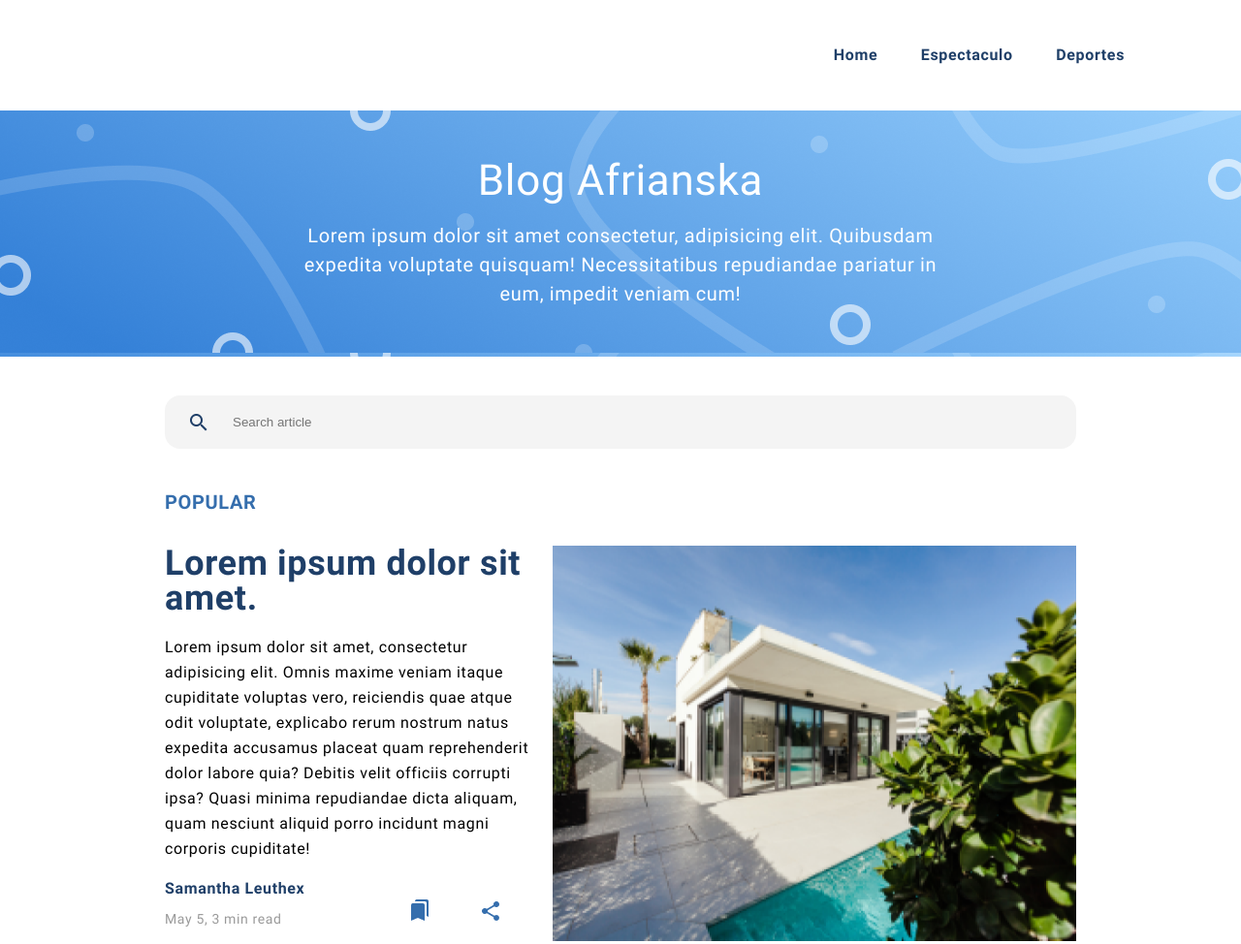
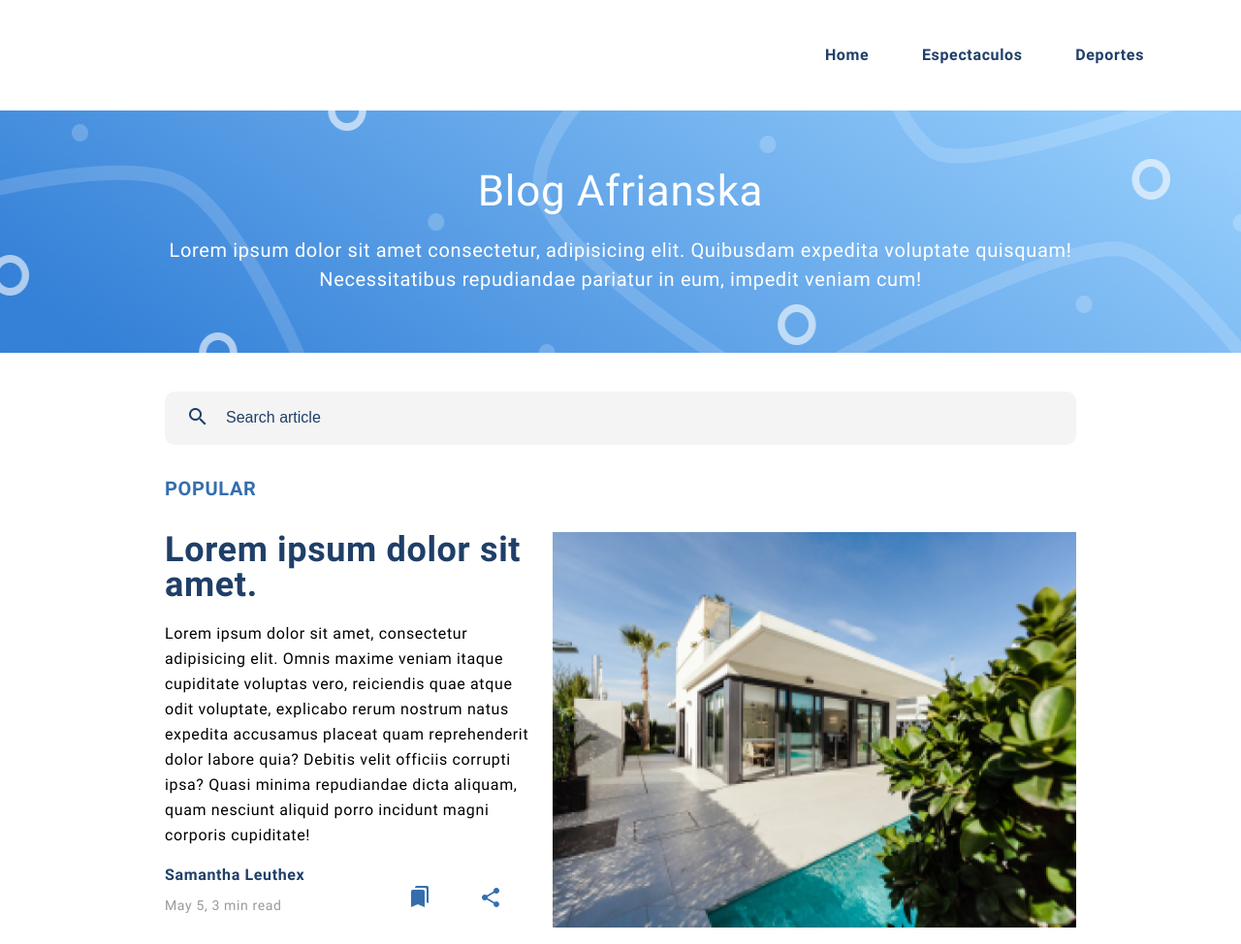
Before and after one commit to javiando/hackaton6, a plain HTML site: page index.html in a window 1280 px wide. Shown: the top 974 px of the page at 97% size. Drawn offline with Linux system fonts and the light colour scheme.

Commit message:
modificaciones

```diff
--- a/index.html
+++ b/index.html
@@ -8,40 +8,39 @@
     <link rel="stylesheet" href="./styles/main.css" />
   </head>
   <body>
+    <div class="wrapper">
       <!--HEADER-->
-    <header class="header">
-      <div class="headercontainer flex justify-between align-center">
-        <div class="logo">
+      <header class="header flex justify-between align-center">
+        <a href="" class="header-logo">
           <img src="./images/logo-header.png" alt="" />
-        </div>
-        <div class="nav">
-          <nav>
+        </a>
+        <nav class="header-nav">
           <ul>
-              Home
-            </ul>
-            <ul>
-              Espectaculo
-            </ul>
-            <ul>
-              Deportes
+            <li><a href="">Home</a></li>
+            <li><a href="">Espectaculos</a></li>
+            <li><a href="">Deportes</a></li>
           </ul>
         </nav>
-        </div>
-      </div>
-      <div class="banner flex">
+      </header>
+
+      <!--MAIN-->
+      <main class="main">
+        <section class="banner">
+          <img src="./images/banner.png" alt="" />
+            <div class="banner-text">
               <h1>Blog Afrianska</h1>
               <p>
-          Lorem ipsum dolor sit amet consectetur, adipisicing elit. Quibusdam
-          expedita voluptate quisquam! Necessitatibus repudiandae pariatur in
-          eum, impedit veniam cum!
+                Lorem ipsum dolor sit amet consectetur, adipisicing elit.
+                Quibusdam expedita voluptate quisquam! </br>Necessitatibus
+                repudiandae pariatur in eum, impedit veniam cum!
               </p>
             </div>
-    </header>
-    <!--MAIN-->
-    <main class="main">
-      <div class="searchbar flex">
+        </section>
+        <div class="container">
+          <section class="searchbar flex align-center">
+            <i><img src="./images/icon-search.png" alt="" /></i>
             <input type="text" placeholder="Search article" />
-      </div>
+          </section>
           <!-- UPPER MAIN -->
           <h2>POPULAR</h2>
           <div class="uppermain">
@@ -50,13 +49,13 @@
               <article>
                 <h3>Lorem ipsum dolor sit amet.</h3>
                 <p>
-              Lorem ipsum dolor sit amet, consectetur adipisicing elit. Omnis
-              maxime veniam itaque cupiditate voluptas vero, reiciendis quae
-              atque odit voluptate, explicabo rerum nostrum natus expedita
-              accusamus placeat quam reprehenderit dolor labore quia? Debitis
-              velit officiis corrupti ipsa? Quasi minima repudiandae dicta
-              aliquam, quam nesciunt aliquid porro incidunt magni corporis
-              cupiditate!
+                  Lorem ipsum dolor sit amet, consectetur adipisicing elit.
+                  Omnis maxime veniam itaque cupiditate voluptas vero,
+                  reiciendis quae atque odit voluptate, explicabo rerum nostrum
+                  natus expedita accusamus placeat quam reprehenderit dolor
+                  labore quia? Debitis velit officiis corrupti ipsa? Quasi
+                  minima repudiandae dicta aliquam, quam nesciunt aliquid porro
+                  incidunt magni corporis cupiditate!
                 </p>
                 <div class="footerarticle flex justify-between align-center">
                   <div>
@@ -75,11 +74,13 @@
             <div class="others-uppermain flex justify-between">
               <article>
                 <img src="./images/2.png" alt="" />
-            <h4>Lorem ipsum dolor sit amet consectetur adipisicing elit.</h4>
+                <h4>
+                  Lorem ipsum dolor sit amet consectetur adipisicing elit.
+                </h4>
                 <p>
-              Lorem ipsum dolor sit amet consectetur adipisicing elit. Corporis,
-              deleniti? Id explicabo odit sint fugiat error voluptates mollitia,
-              facilis velit?
+                  Lorem ipsum dolor sit amet consectetur adipisicing elit.
+                  Corporis, deleniti? Id explicabo odit sint fugiat error
+                  voluptates mollitia, facilis velit?
                 </p>
                 <div class="footerarticle flex justify-between align-center">
                   <div>
@@ -94,11 +95,13 @@
               </article>
               <article>
                 <img src="./images/3.png" alt="" />
-            <h4>Lorem ipsum dolor sit amet consectetur adipisicing elit.</h4>
+                <h4>
+                  Lorem ipsum dolor sit amet consectetur adipisicing elit.
+                </h4>
                 <p>
-              Lorem ipsum dolor sit amet consectetur adipisicing elit. Corporis,
-              deleniti? Id explicabo odit sint fugiat error voluptates mollitia,
-              facilis velit?
+                  Lorem ipsum dolor sit amet consectetur adipisicing elit.
+                  Corporis, deleniti? Id explicabo odit sint fugiat error
+                  voluptates mollitia, facilis velit?
                 </p>
                 <div class="footerarticle flex justify-between align-center">
                   <div>
@@ -113,11 +116,13 @@
               </article>
               <article>
                 <img src="./images/4.png" alt="" />
-            <h4>Lorem ipsum dolor sit amet consectetur adipisicing elit.</h4>
+                <h4>
+                  Lorem ipsum dolor sit amet consectetur adipisicing elit.
+                </h4>
                 <p>
-              Lorem ipsum dolor sit amet consectetur adipisicing elit. Corporis,
-              deleniti? Id explicabo odit sint fugiat error voluptates mollitia,
-              facilis velit?
+                  Lorem ipsum dolor sit amet consectetur adipisicing elit.
+                  Corporis, deleniti? Id explicabo odit sint fugiat error
+                  voluptates mollitia, facilis velit?
                 </p>
                 <div class="footerarticle flex justify-between align-center">
                   <div>
@@ -143,12 +148,14 @@
                 <img id="img5" src="./images/5.png" alt="" />
               </div>
               <div class="rightside">
-            <h4>Lorem ipsum dolor sit amet consectetur adipisicing elit.</h4>
+                <h4>
+                  Lorem ipsum dolor sit amet consectetur adipisicing elit.
+                </h4>
                 <p>
-              Lorem ipsum, dolor sit amet consectetur adipisicing elit. Totam
-              vero beatae officia ipsum est nemo atque facilis et debitis.
-              Corrupti quas praesentium temporibus ab libero repudiandae
-              sapiente amet voluptatum magni.
+                  Lorem ipsum, dolor sit amet consectetur adipisicing elit.
+                  Totam vero beatae officia ipsum est nemo atque facilis et
+                  debitis. Corrupti quas praesentium temporibus ab libero
+                  repudiandae sapiente amet voluptatum magni.
                 </p>
                 <div class="footerarticle flex justify-between align-center">
                   <div>
@@ -167,12 +174,14 @@
                 <img src="./images/6.png" alt="" />
               </div>
               <div class="rightside">
-            <h4>Lorem ipsum dolor sit amet consectetur adipisicing elit.</h4>
+                <h4>
+                  Lorem ipsum dolor sit amet consectetur adipisicing elit.
+                </h4>
                 <p>
                   Lorem ipsum dolor sit amet consectetur adipisicing elit. Dolor
-              accusamus vero quos tempora perferendis modi dolore voluptatibus
-              excepturi doloremque nemo. Voluptates numquam similique molestiae
-              quo? Autem est possimus ipsa quisquam.
+                  accusamus vero quos tempora perferendis modi dolore
+                  voluptatibus excepturi doloremque nemo. Voluptates numquam
+                  similique molestiae quo? Autem est possimus ipsa quisquam.
                 </p>
                 <div class="footerarticle flex justify-between align-center">
                   <div>
@@ -191,12 +200,14 @@
                 <img src="./images/7.png" alt="" />
               </div>
               <div class="rightside">
-            <h4>Lorem ipsum dolor sit amet consectetur adipisicing elit.</h4>
+                <h4>
+                  Lorem ipsum dolor sit amet consectetur adipisicing elit.
+                </h4>
                 <p>
-              Lorem ipsum dolor sit, amet consectetur adipisicing elit. Commodi
-              a dicta sint optio, eveniet officia odio laborum dolor tempore ut
-              rem aspernatur? Ad nihil architecto repudiandae veniam. Illum,
-              quaerat ullam!
+                  Lorem ipsum dolor sit, amet consectetur adipisicing elit.
+                  Commodi a dicta sint optio, eveniet officia odio laborum dolor
+                  tempore ut rem aspernatur? Ad nihil architecto repudiandae
+                  veniam. Illum, quaerat ullam!
                 </p>
                 <div class="footerarticle flex justify-between align-center">
                   <div>
@@ -215,12 +226,15 @@
                 <img src="./images/8.png" alt="" />
               </div>
               <div class="rightside">
-            <h4>Lorem ipsum dolor sit amet consectetur adipisicing elit.</h4>
+                <h4>
+                  Lorem ipsum dolor sit amet consectetur adipisicing elit.
+                </h4>
                 <p>
-              Lorem ipsum dolor sit amet consectetur adipisicing elit. Corrupti,
-              delectus perspiciatis. Perspiciatis numquam temporibus, pariatur
-              soluta nisi repellendus quisquam, mollitia ea error exercitationem
-              commodi necessitatibus eveniet accusantium alias earum!
+                  Lorem ipsum dolor sit amet consectetur adipisicing elit.
+                  Corrupti, delectus perspiciatis. Perspiciatis numquam
+                  temporibus, pariatur soluta nisi repellendus quisquam,
+                  mollitia ea error exercitationem commodi necessitatibus
+                  eveniet accusantium alias earum!
                 </p>
                 <div class="footerarticle flex justify-between align-center">
                   <div>
@@ -239,12 +253,14 @@
                 <img src="./images/9.png" alt="" />
               </div>
               <div class="rightside">
-            <h4>Lorem ipsum dolor sit amet consectetur adipisicing elit.</h4>
+                <h4>
+                  Lorem ipsum dolor sit amet consectetur adipisicing elit.
+                </h4>
                 <p>
                   Lorem ipsum dolor, sit amet consectetur adipisicing elit. Quod
-              numquam magnam consequuntur dolorum illo quo excepturi deleniti
-              libero. Voluptatum culpa non blanditiis maiores ipsam, voluptates
-              officia autem quas numquam? Cumque?
+                  numquam magnam consequuntur dolorum illo quo excepturi
+                  deleniti libero. Voluptatum culpa non blanditiis maiores
+                  ipsam, voluptates officia autem quas numquam? Cumque?
                 </p>
                 <div class="footerarticle flex justify-between align-center">
                   <div>
@@ -269,6 +285,7 @@
               <figure><img src="./images/arrow-right.png" alt="" /></figure>
             </div>
           </div>
+        </div>
       </main>
       <!-- FOOTER -->
       <footer class="footer">
@@ -278,8 +295,8 @@
             <h6>Interested to work with our team?</h6>
             <p>
               Lorem, ipsum dolor sit amet consectetur adipisicing elit. Odit
-            itaque placeat suscipit aliquam vel quo voluptatum et deleniti, non
-            amet labore totam tempora illum. Ea.
+              itaque placeat suscipit aliquam vel quo voluptatum et deleniti,
+              non amet labore totam tempora illum. Ea.
             </p>
           </div>
           <div class="buttonarea"><button>Let´s Talk</button></div>
@@ -326,5 +343,6 @@
           reserved.
         </p>
       </footer>
+    </div>
   </body>
 </html>
--- /dev/null
+++ b/styles/_banner.scss
@@ -0,0 +1,32 @@
+.banner {
+  position: relative;
+  color: $color-tertiary;
+  letter-spacing: 0.04em;
+
+  img {
+    width: 100%;
+    height: 250px;
+    display: block;
+  }
+
+  h1 {
+    font-size: 44px;
+    margin-bottom: 24px;
+  }
+
+  p {
+    font-size: 20px;
+    line-height: 30px;
+  }
+
+  .banner-text {
+    position: absolute;
+    width: 100%;
+    height: 100%;
+    text-align: center;
+    top: 0;
+    display: flex;
+    flex-direction: column;
+    justify-content: center;
+  }
+}
--- a/styles/_globals.scss
+++ b/styles/_globals.scss
@@ -1,11 +1,11 @@
 html {
-  font-family: "Roboto";
-  max-width: 1366px;
-  width: 100%;
-  margin: 0 auto;
-  letter-spacing: 0.04em;
+font-family: "Roboto";
+// max-width: 1366px;
+// width: 100%;
+margin: 0 auto;
+letter-spacing: 0.04em;
 }
-.main {
+.container {
   width: 100%;
   max-width: 940px;
   margin: 0 auto 80px;
@@ -18,9 +18,9 @@ html {
   border-radius: 0px 200px 0px 0px;
   color: $color-tertiary;
 }
-// address {
-//   font-size: 14px;
-//   font-weight: bold;
-//   color: $color-primary
-//   letter-spacing:0.04em;
-// }
+// // address {
+// //   font-size: 14px;
+// //   font-weight: bold;
+// //   color: $color-primary
+// //   letter-spacing:0.04em;
+// // }
--- a/styles/_header.scss
+++ b/styles/_header.scss
@@ -1,32 +1,19 @@
 .header {
-  max-width: 1366px;
-  width: 100%;
-  .headercontainer {
-    margin: 0 auto;
-    padding: 49px 100px;
-    justify-content: space-between;
-    nav > ul {
-      display: inline-block;
-      padding: 0 20px;
+  margin: 0 auto;
+  padding: 49px 100px;
+}
+nav {
+  li {
+    display: inline-block;
+    margin-left: 50px;
+    a {
+      text-decoration: none;
       color: $color-primary;
       font-weight: $fw-bold;
-    }
-  }
-  .banner {
-    background-image: url(../images/banner.png);
-    flex-direction: column;
-
-    padding: 50px 293px;
-    text-align: center;
-    color: $color-tertiary;
-    letter-spacing: inherit;
-    h1 {
-      font-size: 44px;
-      margin-bottom: 20px;
-    }
-    p {
-      font-size: 20px;
-      line-height: 30px;
+      &:hover {
+        text-decoration: underline;
+      }
     }
   }
 }
+//YAAAAAAAAAAAAAAAAAAAAAA
--- a/styles/_main.scss
+++ b/styles/_main.scss
@@ -1,18 +1,18 @@
 .main {
-  .searchbar {
-    justify-content: center;
-    margin-bottom: 45px;
-    input {
-      width: 100%;
-      border-radius: 16px;
-      border: none;
-      background-color: #f4f4f4;
-      background-image: url("/images/icon-search.png");
-      background-position: 26px 18.778px;
-      background-repeat: no-repeat;
-      padding: 20px 70px;
-    }
-  }
+  // .searchbar {
+  //   justify-content: center;
+  //   margin-bottom: 45px;
+  //   input {
+  //     width: 100%;
+  //     border-radius: 16px;
+  //     border: none;
+  //     background-color: #f4f4f4;
+  //     background-image: url("/images/icon-search.png");
+  //     background-position: 26px 18.778px;
+  //     background-repeat: no-repeat;
+  //     padding: 20px 70px;
+  //   }
+  // }
   h2 {
     margin: 35px;
     margin-left: 0;
--- /dev/null
+++ b/styles/_searchbar.scss
@@ -0,0 +1,19 @@
+.searchbar {
+  background-color: #f4f4f4;
+  border-radius: 10px;
+  padding: 0 25px 0 25px;
+
+  input {
+    width: 100%;
+    background-color: transparent;
+    border: none;
+    padding: 20px 20px;
+    &:focus {
+      outline: none;
+    }
+    &::placeholder {
+      color: $color-primary;
+      font-size: 16px;
+    }
+  }
+}
--- a/styles/main.scss
+++ b/styles/main.scss
@@ -4,5 +4,7 @@
 @import "variables";
 @import "globals";
 @import "header";
+@import "banner";
+@import "searchbar";
 @import "main";
 @import "footer";
```
Also changed, not shown: styles/main.css, 1 other file. Lines whose indentation alone changed are shown as unchanged.
